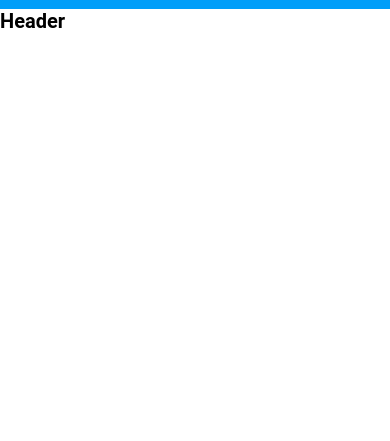
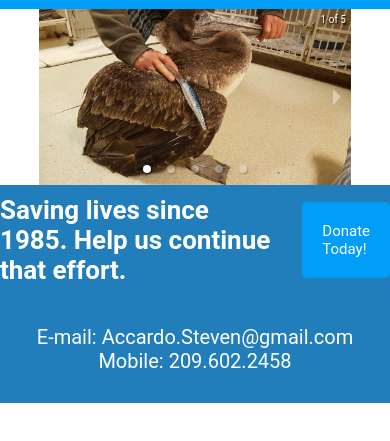
Before and after one commit to StevenAccardo/pacificWildlifeProject, a React app: page / in a window 390 px wide. Shown: the part 133-574 px from the top of the page. Built offline with nearby package versions, Linux system fonts and the light colour scheme; placeholder pictures from the web are drawn by us.

Commit message:
Added responsive carousel, added donation banner and donation button, figured out correct ratio for carousel images, started selecting images to display.

```diff
--- a/package.json
+++ b/package.json
@@ -20,6 +20,7 @@
     "react": "^16.4.0",
     "react-dom": "^16.4.0",
     "react-redux": "^5.0.7",
+    "react-responsive-carousel": "^3.1.41",
     "react-router-dom": "^4.2.2",
     "redux": "^4.0.0",
     "redux-thunk": "^2.3.0"
--- a/src/components/app.js
+++ b/src/components/app.js
@@ -1,10 +1,14 @@
 import React from 'react';
 import Header from './header/header';
+import Footer from './footer/footer';
+import Landing from './landing/landing';
 
 const App = () => {
   return (
     <div className="app">
       <Header />
+      <Landing />
+      <Footer />
     </div>
   );
 };
--- /dev/null
+++ b/src/components/footer/footer.js
@@ -0,0 +1,12 @@
+import React, { Component } from 'react';
+
+const Footer = () => {
+  return (
+    <div className="footer">
+      <p className="footer__email">E-mail: Accardo.Steven@gmail.com</p>
+      <p className="footer__mobile">Mobile: 209.602.2458</p>
+    </div>
+  );
+};
+
+export default Footer;
--- a/src/components/header/header.js
+++ b/src/components/header/header.js
@@ -7,7 +7,6 @@ const Header = props => {
     <div className="header">
       <SocialBar />
       <Navigation />
-      <h1>Header</h1>
     </div>
   );
 };
--- /dev/null
+++ b/src/components/landing/carousel.js
@@ -0,0 +1,30 @@
+import React, { Component } from 'react';
+import { Carousel } from 'react-responsive-carousel';
+import pelican from '../../../assets/images/tackleBox.jpg';
+import styles from 'react-responsive-carousel/lib/styles/carousel.min.css';
+
+export default class extends React.Component {
+  render() {
+    return (
+      <div className="carouselContainer">
+        <Carousel showThumbs={false}>
+          <div>
+            <img className="baby" src={pelican} />
+          </div>
+          <div>
+            <img src="http://placehold.it/1000x400/ffffff/c0392b/&text=slide3" />
+          </div>
+          <div>
+            <img src="http://placehold.it/1000x400/ffffff/c0392b/&text=slide4" />
+          </div>
+          <div>
+            <img src="http://placehold.it/1000x400/ffffff/c0392b/&text=slide5" />
+          </div>
+          <div>
+            <img src="http://placehold.it/1000x400/ffffff/c0392b/&text=slide6" />
+          </div>
+        </Carousel>
+      </div>
+    );
+  }
+}
--- /dev/null
+++ b/src/components/landing/donateBanner.js
@@ -0,0 +1,12 @@
+import React from 'react';
+
+export default () => {
+  return (
+    <div className="donateBanner">
+      <h1 className="donateBanner__CTA">Saving lives since 1985. Help us continue that effort.</h1>
+      <a target="_blank" href="https://www.paypal.com/webapps/shoppingcart?flowlogging_id=25ee7673b30f&mfid=1532483752899_25ee7673b30f#/checkout/openButton" className="donateBanner__btn">
+        Donate Today!
+      </a>
+    </div>
+  );
+};
--- /dev/null
+++ b/src/components/landing/landing.js
@@ -0,0 +1,12 @@
+import React from 'react';
+import Carousel from './carousel';
+import DonateBanner from './donateBanner';
+
+export default () => {
+  return (
+    <div className="landing">
+      <Carousel />
+      <DonateBanner />
+    </div>
+  );
+};
--- /dev/null
+++ b/styles/components/footer/_index.scss
@@ -0,0 +1,7 @@
+.footer {
+  background-color: $dkBl;
+  text-align: center;
+  color: white;
+  font-size: 2rem;
+  padding: 3rem 0;
+}
--- /dev/null
+++ b/styles/components/landing/_index.scss
@@ -0,0 +1,33 @@
+.carouselContainer {
+  width: 80%;
+  margin: 0 auto;
+}
+
+.donateBanner {
+  background-color: $dkBl;
+  padding: 1rem 0;
+  display: flex;
+  justify-content: center;
+  align-items: center;
+
+  &__CTA {
+    font-size: 2.6rem;
+    color: $wt;
+  }
+
+  &__btn {
+    text-decoration: none;
+    padding: 2rem;
+    background-color: $mdBl;
+    margin-left: 2rem;
+    color: $wt;
+    font-size: 1.5rem;
+    border-radius: 0.5rem;
+    transition: all 0.5s;
+
+    &:hover {
+      background-color: $wt;
+      color: $mdBl;
+    }
+  }
+}
--- a/styles/main.scss
+++ b/styles/main.scss
@@ -4,3 +4,5 @@
 @import 'base/base';
 
 @import 'components/header/index';
+@import 'components/footer/index';
+@import 'components/landing/index';
```
Also changed, not shown: assets/images/babyOpossum.jpg (added), assets/images/babyRacoon.jpg (added), assets/images/babySkunk.jpg (added), assets/images/bigBird.jpg (added), assets/images/pel.jpg (added), assets/images/tackleBox.jpg (added), src/components/donate.js (deleted), 2 other files.
